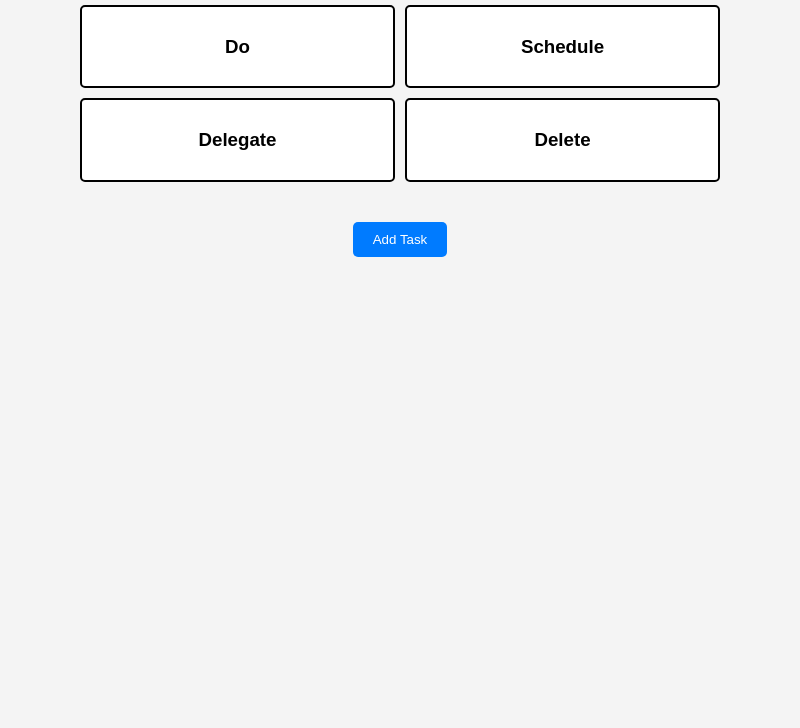
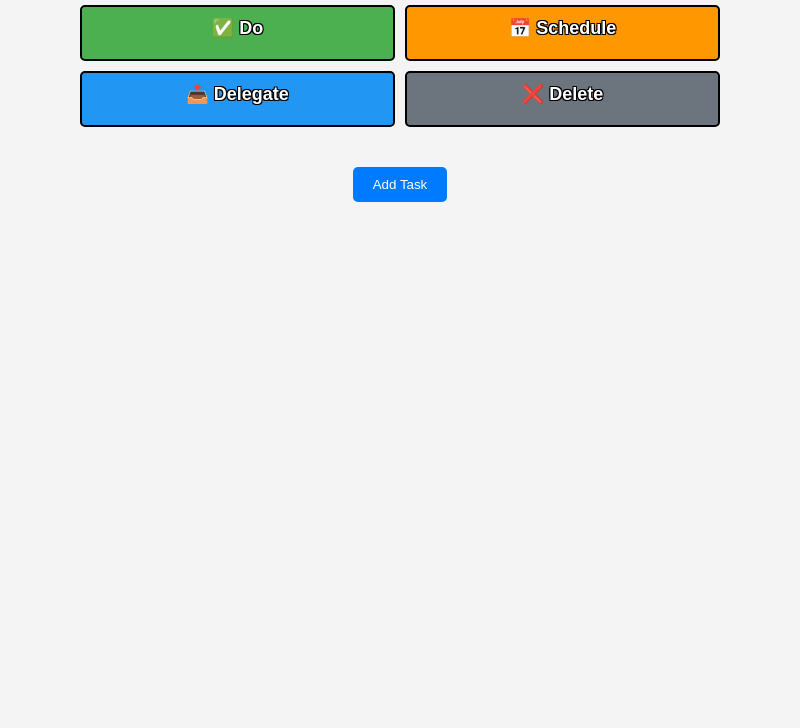
Before and after one commit to Team-07-CSE-210-FA-24/cse210-fa24-group07, an Electron app: page application/renderer/view.html in a window 800 px wide. Shown: the part 72-800 px from the top of the page. Drawn offline with Linux system fonts and the light colour scheme; no server answers.

Commit message:
updated styling for matrix: 1. Added in colours for the different quadrants 2. Added suitable emojis to represent each quadrant 3. Styling tweaks

```diff
--- a/application/renderer/view.html
+++ b/application/renderer/view.html
@@ -27,53 +27,97 @@
       border: 2px solid black;
       padding: 10px;
       border-radius: 5px;
-      background-color: white;
+      font-weight: bold;
+      color: white;
+    }
+
+    /* Quadrant Colors Based on the Eisenhower Matrix */
+    #quadrant1 {
+      background-color: #4caf50; /* Green */
+    }
+
+    #quadrant2 {
+      background-color: #ff9800; /* Orange */
+    }
+
+    #quadrant3 {
+      background-color: #2196f3; /* Blue */
+    }
+
+    #quadrant4 {
+      background-color: #6c757d; /* Dark Gray */
     }
 
     ul {
       list-style: none;
       padding: 0;
+      margin: 0;
     }
 
     li {
       margin: 5px 0;
+      font-size: 14px;
+      text-shadow: -1px -1px 0 #000, 1px -1px 0 #000, -1px 1px 0 #000, 1px 1px 0 #000; /* Black text outline */
     }
 
-    button {
-      margin-top: 20px;
+    li button {
+      padding: 5px 10px;
+      background-color: #ff4d4d;
+      color: white;
+      border: none;
+      border-radius: 5px;
+      cursor: pointer;
+      text-shadow: none; /* Remove outline from button text */
+    }
+
+    li button:hover {
+      background-color: #d93636;
     }
 
     #add-task-button {
+      margin-top: 20px;
       padding: 10px 20px;
       background-color: #007bff;
       color: white;
       border: none;
       border-radius: 5px;
       cursor: pointer;
+      text-shadow: none; /* Remove outline from button text */
     }
 
     #add-task-button:hover {
       background-color: #0056b3;
     }
+
+    .quadrant h3 {
+      margin: 0 0 10px;
+      color: white;
+      font-size: 18px;
+      text-shadow: -1px -1px 0 #000, 1px -1px 0 #000, -1px 1px 0 #000, 1px 1px 0 #000; /* Black text outline */
+    }
+
+    .quadrant h3 span {
+      text-shadow: none; /* Remove outline for emojis */
+    }
   </style>
 </head>
 <body>
-  <h1>Eisenhower Matrix</h1>
+  <h1>DevZen</h1>
   <div id="matrix">
     <div class="quadrant" id="quadrant1">
-      <h3>Do</h3>
+      <h3><span>✅</span> Do</h3>
       <ul></ul>
     </div>
     <div class="quadrant" id="quadrant2">
-      <h3>Schedule</h3>
+      <h3><span>📅</span> Schedule</h3>
       <ul></ul>
     </div>
     <div class="quadrant" id="quadrant3">
-      <h3>Delegate</h3>
+      <h3><span>📤</span> Delegate</h3>
       <ul></ul>
     </div>
     <div class="quadrant" id="quadrant4">
-      <h3>Delete</h3>
+      <h3><span>❌</span> Delete</h3>
       <ul></ul>
     </div>
   </div>
```
